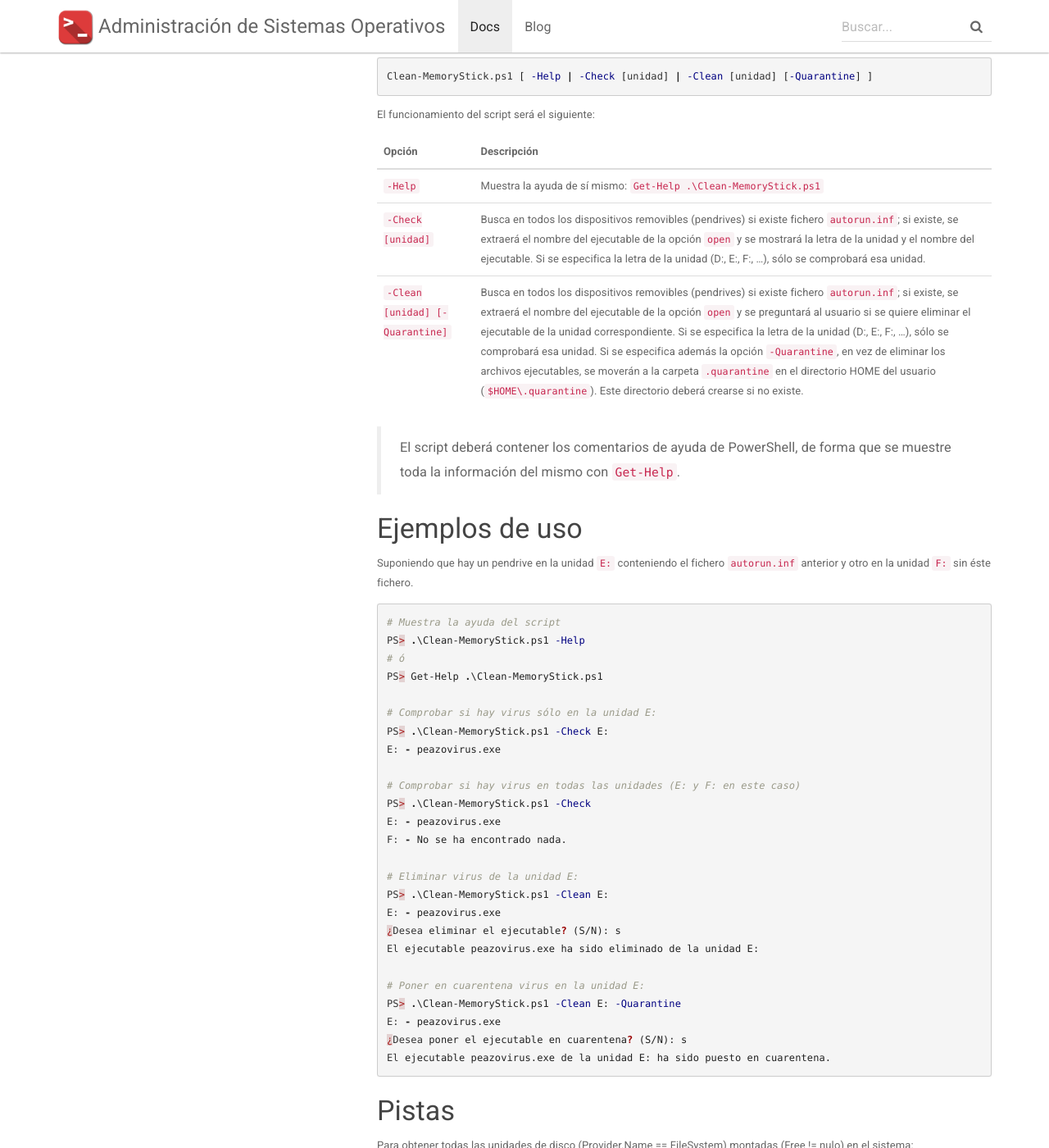
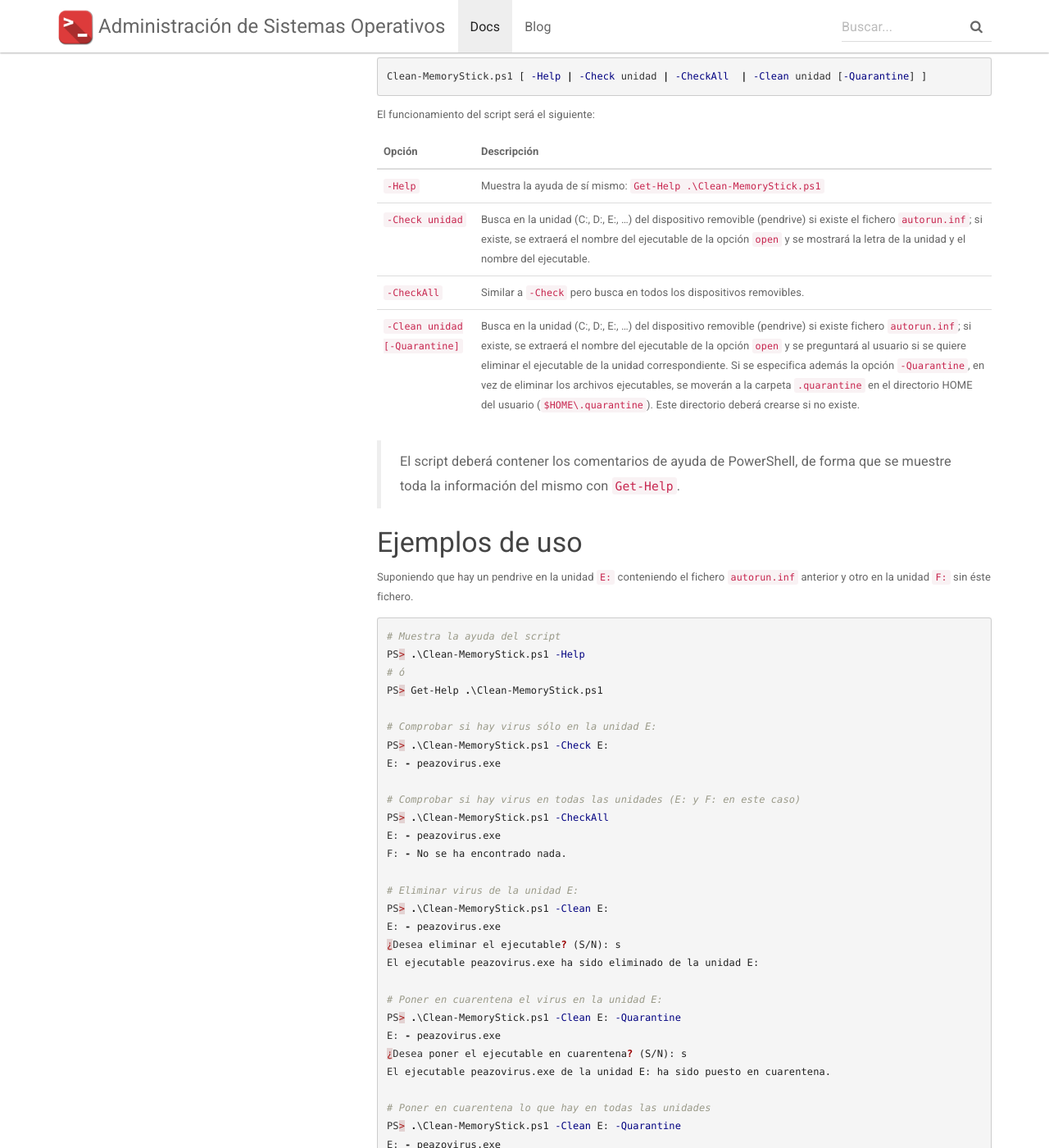
Before and after one commit to asir-add/asir-add.github.io, a Jekyll site: the page built from docs/_docs/scripting/powershell/proyectos/clean-memorystick.md, in a window 1280 px wide and 1400 px high, scrolled down 716 px. Shown: the whole window at 82% size. Built offline with Jekyll 4.4.1, drawn with Linux system fonts in a browser that asks for light colours; nearby versions of some CDN libraries; some of the changed text lies outside the part shown.

Commit message:
Update clean-memorystick.md

````diff
--- a/docs/_docs/scripting/powershell/proyectos/clean-memorystick.md
+++ b/docs/_docs/scripting/powershell/proyectos/clean-memorystick.md
@@ -28,16 +28,17 @@ Este proyecto consiste en implementar un script para el PowerShell de Windows qu
 La sintaxis del script es la siguiente:
 
 ```powershell
-Clean-MemoryStick.ps1 [ -Help | -Check [unidad] | -Clean [unidad] [-Quarantine] ]
+Clean-MemoryStick.ps1 [ -Help | -Check unidad | -CheckAll  | -Clean unidad [-Quarantine] ]
 ```
 
 El funcionamiento del script será el siguiente:
 
-| Opción                          | Descripción                                                  |
-| ------------------------------- | ------------------------------------------------------------ |
-| `-Help`                         | Muestra la ayuda de sí mismo: `Get-Help .\Clean-MemoryStick.ps1` |
-| `-Check [unidad] `              | Busca en todos los dispositivos removibles (pendrives) si existe fichero `autorun.inf`; si existe, se extraerá el nombre del ejecutable de la opción `open`  y se mostrará la letra de la unidad y el nombre del ejecutable.  Si se especifica la letra de la unidad (D:, E:, F:, ...), sólo se comprobará esa unidad. |
-| `-Clean [unidad] [-Quarantine]` | Busca en todos los dispositivos removibles (pendrives) si existe fichero `autorun.inf`; si existe, se extraerá el nombre del ejecutable de la opción `open`  y se preguntará al usuario si se quiere eliminar el ejecutable de la unidad correspondiente.  Si se especifica la letra de la unidad (D:, E:, F:, ...), sólo se comprobará esa unidad. Si se especifica además la opción `-Quarantine`, en vez de eliminar los archivos ejecutables, se moverán a la carpeta `.quarantine` en el directorio HOME del usuario (`$HOME\.quarantine`). Este directorio deberá crearse si no existe. |
+| Opción                        | Descripción                                                                                                                                                                                                                                                                                                                                                                                                                                                                                                            |
+| ----------------------------- | ---------------------------------------------------------------------------------------------------------------------------------------------------------------------------------------------------------------------------------------------------------------------------------------------------------------------------------------------------------------------------------------------------------------------------------------------------------------------------------------------------------------------- |
+| `-Help`                       | Muestra la ayuda de sí mismo: `Get-Help .\Clean-MemoryStick.ps1`                                                                                                                                                                                                                                                                                                                                                                                                                                                       |
+| `-Check unidad`               | Busca en la unidad (C:, D:, E:, ...) del dispositivo removible (pendrive) si existe el fichero `autorun.inf`; si existe, se extraerá el nombre del ejecutable de la opción `open`  y se mostrará la letra de la unidad y el nombre del ejecutable.                                                                                                                                                                                                                                                                     |
+| `-CheckAll`                   | Similar a `-Check` pero busca en todos los dispositivos removibles.                                                                                                                                                                                                                                                                                                                                                                                                                                                    |
+| `-Clean unidad [-Quarantine]` | Busca en la unidad (C:, D:, E:, ...) del dispositivo removible (pendrive) si existe fichero `autorun.inf`; si existe, se extraerá el nombre del ejecutable de la opción `open`  y se preguntará al usuario si se quiere eliminar el ejecutable de la unidad correspondiente. Si se especifica además la opción `-Quarantine`, en vez de eliminar los archivos ejecutables, se moverán a la carpeta `.quarantine` en el directorio HOME del usuario (`$HOME\.quarantine`). Este directorio deberá crearse si no existe. |
 
 > El script deberá contener los comentarios de ayuda de PowerShell, de forma que se muestre toda la información del mismo con `Get-Help`.
 
@@ -56,7 +57,7 @@ PS> .\Clean-MemoryStick.ps1 -Check E:
 E: - peazovirus.exe
 
 # Comprobar si hay virus en todas las unidades (E: y F: en este caso)
-PS> .\Clean-MemoryStick.ps1 -Check
+PS> .\Clean-MemoryStick.ps1 -CheckAll
 E: - peazovirus.exe
 F: - No se ha encontrado nada.
 
@@ -66,7 +67,13 @@ E: - peazovirus.exe
 ¿Desea eliminar el ejecutable? (S/N): s
 El ejecutable peazovirus.exe ha sido eliminado de la unidad E:
 
-# Poner en cuarentena virus en la unidad E:
+# Poner en cuarentena el virus en la unidad E:
+PS> .\Clean-MemoryStick.ps1 -Clean E: -Quarantine
+E: - peazovirus.exe
+¿Desea poner el ejecutable en cuarentena? (S/N): s
+El ejecutable peazovirus.exe de la unidad E: ha sido puesto en cuarentena.
+
+# Poner en cuarentena lo que hay en todas las unidades
 PS> .\Clean-MemoryStick.ps1 -Clean E: -Quarantine
 E: - peazovirus.exe
 ¿Desea poner el ejecutable en cuarentena? (S/N): s
@@ -83,9 +90,10 @@ PS> Get-PSDrive | Where-Object { $_.Provider.Name -eq "FileSystem" -and $_.Free
 
 ## Calificación
 
-| Opción             | Funcionalidad                                       | Peso (%) |
-| ------------------ | --------------------------------------------------- | :------: |
-| -Help              | Mostrar la ayuda.                                   |    10    |
-| -Check             | Buscar ejecutables en `autorun.inf`.                |    30    |
-| -Clean             | Eliminar ejecutables en `autorun.inf`.              |    45    |
-| -Clean -Quarantine | Mover ejecutables en `autorun.inf` a `.quarantine`. |    15    |
+| Opción      | Funcionalidad                                       | Peso (%) |
+| ----------- | --------------------------------------------------- |:--------:|
+| -Help       | Mostrar la ayuda.                                   | 10       |
+| -Check      | Buscar ejecutables en `autorun.inf`.                | 20       |
+| -CheckAll   | Check en todas las unidades.                        | 15       |
+| -Clean      | Eliminar ejecutables en `autorun.inf`.              | 40       |
+| -Quarantine | Mover ejecutables en `autorun.inf` a `.quarantine`. | 15       |
````
